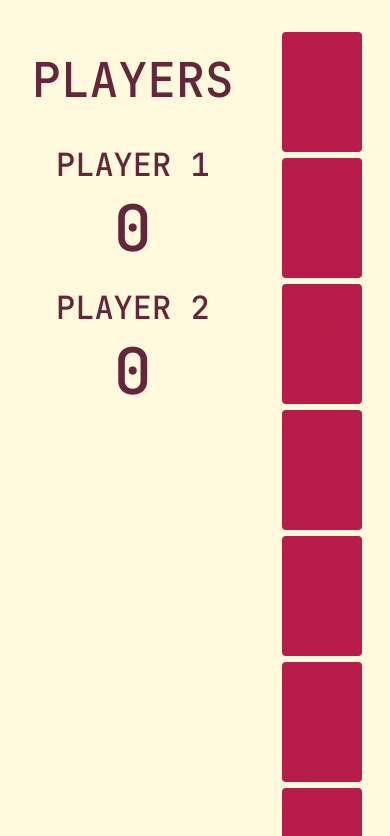
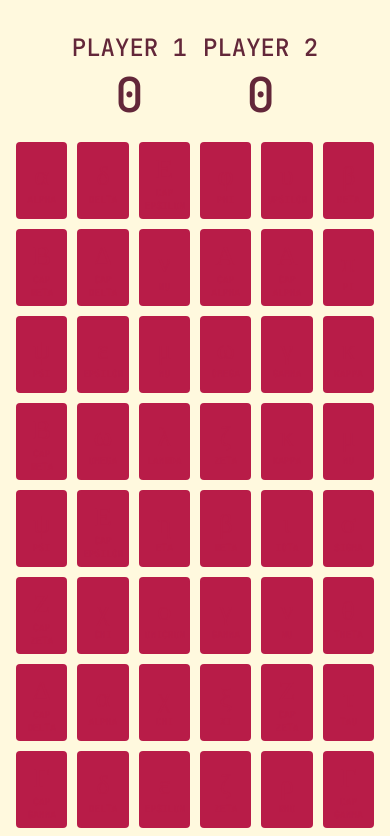
Before and after one commit to luis-tapia12/memory, a Preact app: page / in a window 390 px wide. Shown: the top 836 px of the page. Built offline with nearby package versions, Linux system fonts and the light colour scheme.

Commit message:
fix responsive styles

```diff
--- a/src/index.css
+++ b/src/index.css
@@ -1,6 +1,7 @@
 @import url('https://fonts.googleapis.com/css2?family=JetBrains+Mono:wght@500&display=swap');
 
 body {
+    background-color: #FFF9DE;
     margin: 0;
     color: #632739;
     font-family: "JetBrains Mono", serif;
@@ -17,28 +18,28 @@ body {
 .game-container {
     display: flex;
     flex-grow: 1;
-    font-size: 32px;
+    font-size: 1.5rem;
     text-align: center;
 }
 
 h1 {
     font-weight: normal;
-    font-size: 48px;
-    margin: 16px 0;
+    font-size: 2.5rem;
+    margin: 1rem 0;
 }
 
 .board {
     flex-grow: 1;
-    padding: 32px 16px;
+    padding: 2rem 1rem;
     display: grid;
-    gap: 6px;
-    grid-template-columns: repeat(auto-fill, minmax(80px, 1fr));
-    align-items: center;
+    grid-template-columns: repeat(12, 1fr);
+    grid-template-rows: repeat(5, auto);
+    gap: 10px !important;
+    align-content: center;
+    align-items: stretch;
 }
 
 .card {
-    width: 80px;
-    height: 120px;
     font-family: "JetBrains Mono", serif;
     background-color: #B81C48;
     color: #B81C48;
@@ -46,6 +47,10 @@ h1 {
     outline: none;
     border: none;
     border-radius: 4px;
+    aspect-ratio: 2 / 3;
+    width: 100%;
+    height: auto;
+    overflow: hidden;
 }
 
 .card.show {
@@ -54,7 +59,7 @@ h1 {
 }
 
 .card.unaviable {
-    border: 1px dashed #632739;
+    border: 1.5px dashed #63273955;
     background-color: transparent;
     color: transparent;
 }
@@ -64,22 +69,23 @@ h1 {
 }
 
 .card span:first-child {
-    font-size: 32px;
+    font-size: 2rem;
 }
 
 .card span:last-child {
-    font-size: 12px;
+    font-size: 0.75rem;
 }
 
 .score-container {
     display: flex;
     flex-direction: column;
-    gap: 16px;
-    padding: 32px;
+    justify-content: center;
+    gap: 1rem;
+    padding: 2rem;
 }
 
 .score-value {
-    font-size: 64px;
+    font-size: 3rem;
 }
 
 .menu {
@@ -91,3 +97,34 @@ h1 {
     width: 100%;
     height: 100vh;
 }
+
+@media (max-width: 768px) {
+    .game-container {
+        flex-direction: column;
+    }
+    .score-container {
+        flex-direction: row;
+        padding-bottom: 0;
+    }
+    .score-container>h1{
+        display: none;
+    }
+}
+
+@media (max-width: 576px) or (orientation: portrait) {
+    .board {
+        grid-template-columns: repeat(6, 1fr);
+        grid-template-rows: repeat(10, auto);
+        padding: 1rem;
+    }
+}
+
+@media (max-width: 576px) {
+    .card span:first-child {
+        font-size: 1.75rem;
+    }
+
+    .card span:last-child {
+        font-size: 0.6rem;
+    }
+}
```
